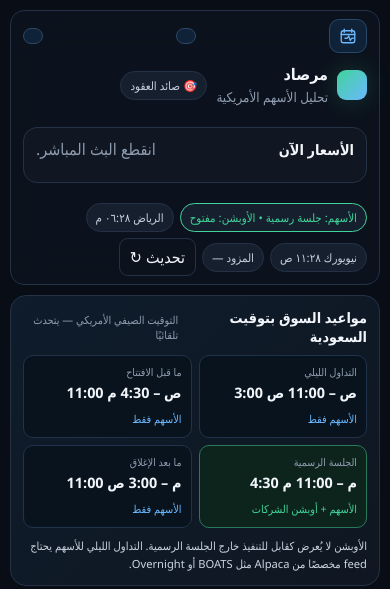
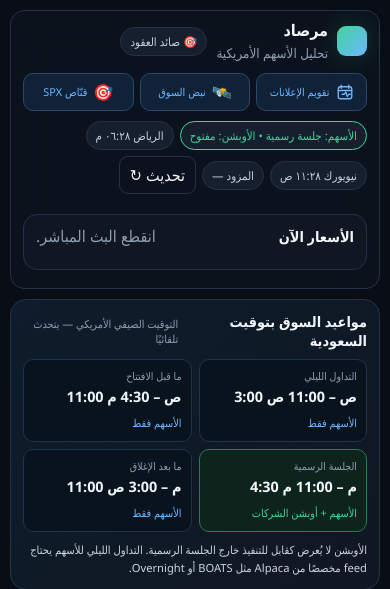
Before and after one commit to lop200/market-platform-5, a FastAPI app: page / in a window 390 px wide. Shown: the top 589 px of the page. Run offline with FastAPI, Linux system fonts and the light colour scheme; data that the repository does not hold is empty.

Commit message:
Keep quick navigation visible on mobile

```diff
--- a/app/templates/index.html
+++ b/app/templates/index.html
@@ -30,7 +30,7 @@
 .tick.down{border-color:var(--red)}.tick.down .tick-price{color:var(--red)}
 .tick.stale{opacity:.55}
 .tick-flag{font-size:.62rem;color:var(--yellow)}
-@media(prefers-reduced-motion:reduce){.tick{transition:none}}.chip{font-size:.72rem;color:#c8d2df;background:var(--surface2);border:1px solid var(--line);border-radius:999px;padding:6px 9px}.refresh{border:1px solid var(--line);background:transparent;color:var(--text);border-radius:9px;padding:7px 10px;cursor:pointer}.earnings-nav{display:flex;align-items:center;gap:6px;color:var(--blue);text-decoration:none;border:1px solid #294967;background:#102238;border-radius:10px;padding:7px 9px;font-size:.74rem;white-space:nowrap}.earnings-nav svg{flex:none}
+@media(prefers-reduced-motion:reduce){.tick{transition:none}}.chip{font-size:.72rem;color:#c8d2df;background:var(--surface2);border:1px solid var(--line);border-radius:999px;padding:6px 9px}.refresh{border:1px solid var(--line);background:transparent;color:var(--text);border-radius:9px;padding:7px 10px;cursor:pointer}.quick-nav{display:flex;align-items:center;gap:6px}.earnings-nav{display:flex;align-items:center;justify-content:center;gap:6px;color:var(--blue);text-decoration:none;border:1px solid #294967;background:#102238;border-radius:10px;padding:7px 9px;font-size:.74rem;white-space:nowrap;min-height:38px}.earnings-nav svg{flex:none}.nav-icon{font-size:1rem;line-height:1;flex:none}.nav-label{display:inline}
     .hero{display:grid;gap:10px;margin:12px 0}.search-panel,.scan-panel,.card,.stat,.progress-panel{background:var(--surface);border:1px solid var(--line);border-radius:16px}.search-panel,.scan-panel{padding:14px}.eyebrow{font-size:.7rem;color:var(--blue);font-weight:700}.search-panel h2{font-size:1.35rem;margin:5px 0 12px}.search-row{display:grid;grid-template-columns:1fr auto;gap:7px;position:relative}.search-row input{width:100%;min-width:0;background:#0a111b;border:1px solid #304158;color:var(--text);border-radius:11px;padding:13px;text-transform:uppercase;outline:none}.search-row input:focus{border-color:var(--blue);box-shadow:0 0 0 3px #6bb8ff18}.btn{border:0;border-radius:11px;padding:10px 14px;font-weight:750;cursor:pointer}.btn-green{background:var(--green);color:#06251b}.btn-blue{background:var(--blue);color:#061827}.suggestions{display:none;position:absolute;top:calc(100% + 5px);right:0;left:72px;background:#101a28;border:1px solid var(--line);border-radius:12px;z-index:40;overflow:auto;max-height:290px}.suggestions.open{display:block}.suggestion{display:flex;width:100%;gap:10px;padding:10px;border:0;border-bottom:1px solid var(--line);background:none;color:var(--text);text-align:right;cursor:pointer}.suggestion b{direction:ltr;color:var(--blue);min-width:60px}.suggestion span{color:var(--muted)}
     .scan-panel{display:grid;gap:10px}.scan-head{display:flex;justify-content:space-between;align-items:center}.scan-head h2{font-size:1rem;margin:0}.filters{display:grid;grid-template-columns:1fr;gap:7px}.filters select,.filters input{min-width:0;width:100%;background:#0a111b;color:var(--text);border:1px solid var(--line);border-radius:9px;padding:9px}.custom-range{display:none;grid-template-columns:1fr 1fr;gap:7px}.custom-range.show{display:grid}
     .stats{display:grid;grid-template-columns:repeat(2,1fr);gap:8px;margin-bottom:12px}.stat{padding:12px}.stat small{display:block;color:var(--muted);font-size:.72rem}.stat b{display:block;font-size:1.35rem;margin-top:5px}.green{color:var(--green)}.yellow{color:var(--yellow)}.red{color:var(--red)}.blue{color:var(--blue)}
@@ -38,7 +38,7 @@
     .session-guide{margin:10px 0 0;padding:12px;background:linear-gradient(135deg,#0e1c2b,#101722);border:1px solid var(--line);border-radius:16px}.session-guide-head{display:flex;justify-content:space-between;gap:8px;align-items:center;margin-bottom:9px}.session-guide-head h2{font-size:.9rem;margin:0}.session-guide-head span{font-size:.68rem;color:var(--muted)}.session-times{display:grid;grid-template-columns:repeat(2,minmax(0,1fr));gap:7px}.session-time{padding:9px;background:#09131e;border:1px solid #20334a;border-radius:10px;min-width:0}.session-time small{display:block;color:var(--muted);font-size:.66rem}.session-time b{display:block;margin:4px 0;font-size:.9rem;direction:ltr;text-align:right}.session-time em{font-style:normal;color:var(--blue);font-size:.68rem}.session-time.official{border-color:#287a5b;background:#0d241d}.session-time.official em{color:var(--green)}.session-note{margin:9px 0 0;color:#cbd5e1;font-size:.7rem;line-height:1.6}
     .section-head{display:flex;justify-content:space-between;align-items:end;margin:18px 2px 9px}.section-head h2{font-size:1.03rem;margin:0}.section-head span{font-size:.72rem;color:var(--muted)}.cards{display:grid;grid-template-columns:1fr;gap:9px}.card{padding:13px;min-width:0}.card-top{display:flex;justify-content:space-between;gap:8px}.symbol-name{display:flex;align-items:center;gap:8px}.symbol-name b{direction:ltr;font-size:1.05rem}.state{font-size:.68rem;padding:5px 8px;border-radius:999px;background:#254634;color:#8ff0c4}.watch .state{background:#4a3d1e;color:#ffe09a}.price{direction:ltr;font-weight:750}.mini-grid{display:grid;grid-template-columns:repeat(2,1fr);gap:6px;margin-top:11px}.mini{background:#0a121c;border-radius:8px;padding:8px;min-width:0}.mini small{display:block;color:var(--muted);font-size:.65rem}.mini b{display:block;margin-top:3px;font-size:.83rem;overflow-wrap:anywhere}.reason{color:#c9d3df;font-size:.8rem;line-height:1.55;margin:10px 0}.card-link{display:block;text-align:center;border:1px solid var(--line);border-radius:9px;padding:8px;color:var(--blue);text-decoration:none;font-size:.8rem}.empty{padding:22px;text-align:center;color:var(--muted);border:1px dashed var(--line);border-radius:14px}.hidden{display:none!important}
     .inline-analysis{margin-top:12px;border-top:1px solid var(--line);padding-top:12px}.inline-head{display:flex;justify-content:space-between;align-items:center;gap:8px}.inline-head b{direction:ltr;font-size:1.1rem}.inline-price{text-align:left;direction:ltr;font-weight:750}.inline-price small{display:block;color:var(--muted);font-size:.63rem;direction:rtl}.btn-x{background:none;border:0;color:var(--muted);font-size:1rem;cursor:pointer;padding:4px 6px}.contract-table{width:100%;border-collapse:collapse;margin-top:11px;display:block;overflow-x:auto}.contract-table td{background:#0a121c;padding:8px;font-size:.78rem;border-bottom:1px solid var(--line);white-space:nowrap}.contract-table td b{direction:ltr;display:block;font-size:.72rem}.contract-table small{display:block;color:var(--muted);font-size:.62rem;margin-top:2px}.basis{color:var(--muted);font-size:.7rem;margin:9px 0;line-height:1.5}.card.wild{border-color:#7a4a1e}.wild-flag{background:#3a2410;border:1px solid #7a4a1e;color:#ffd9a6;border-radius:9px;padding:8px 10px;margin-bottom:9px;font-size:.72rem;line-height:1.55}.plan-direction{border-radius:10px;padding:9px 11px;margin-top:10px;border:1px solid #24537a;background:#102c43}.plan-direction.short{border-color:#6c2934;background:#35131b}.plan-direction b{display:block;font-size:.85rem}.plan-direction small{display:block;color:#c7d7e8;margin-top:3px;line-height:1.5;font-size:.7rem}
-    @media(max-width:719px){.topbar{flex-wrap:wrap}.statusbar{width:100%;order:3}.earnings-nav span{display:none}}
+    @media(max-width:719px){.topbar{flex-wrap:wrap}.brand{order:1}.quick-nav{order:2;width:100%;display:grid;grid-template-columns:repeat(3,minmax(0,1fr));gap:6px}.earnings-nav{width:100%;padding:8px 4px;white-space:normal;text-align:center;line-height:1.25}.nav-label{display:inline;font-size:.68rem}.statusbar{width:100%;order:3}.live-strip{order:4}}
     @media(min-width:720px){.shell{padding:14px}.session-times{grid-template-columns:repeat(4,minmax(0,1fr))}.hero{grid-template-columns:1.35fr .9fr}.filters{grid-template-columns:1.2fr .7fr}.stats{grid-template-columns:repeat(4,1fr)}.counter-grid{grid-template-columns:repeat(4,1fr)}.cards{grid-template-columns:repeat(2,1fr)}}
     @media(min-width:1100px){.cards{grid-template-columns:repeat(3,1fr)}.counter-grid{grid-template-columns:repeat(7,1fr)}}
     @media(min-width:1700px){.cards{grid-template-columns:repeat(4,1fr)}}
@@ -47,9 +47,11 @@
 <body>
 <main class="shell">
   <header class="topbar">
-    <a class="earnings-nav" href="/earnings" title="مواعيد إعلانات الأرباح ومخاطرها"><svg width="18" height="18" viewBox="0 0 24 24" fill="none" aria-hidden="true"><rect x="3" y="5" width="18" height="16" rx="3" stroke="currentColor" stroke-width="1.8"/><path d="M7 3v4M17 3v4M3 10h18M8 15h3l2-3 2 6 2-3h2" stroke="currentColor" stroke-width="1.8" stroke-linecap="round" stroke-linejoin="round"/></svg><span>تقويم الإعلانات</span></a>
-    <a class="earnings-nav" href="/news" title="الأخبار الموثوقة المؤثرة"><span>🛰️ نبض السوق</span></a>
-    <a class="earnings-nav" href="/spx" title="سياق الأخبار المؤثرة على SPX"><span>🎯 قنّاص SPX</span></a>
+    <nav class="quick-nav" aria-label="روابط المنصة السريعة">
+      <a class="earnings-nav" href="/earnings" title="مواعيد إعلانات الأرباح ومخاطرها"><svg class="nav-icon" width="18" height="18" viewBox="0 0 24 24" fill="none" aria-hidden="true"><rect x="3" y="5" width="18" height="16" rx="3" stroke="currentColor" stroke-width="1.8"/><path d="M7 3v4M17 3v4M3 10h18M8 15h3l2-3 2 6 2-3h2" stroke="currentColor" stroke-width="1.8" stroke-linecap="round" stroke-linejoin="round"/></svg><span class="nav-label">تقويم الإعلانات</span></a>
+      <a class="earnings-nav" href="/news" title="الأخبار الموثوقة المؤثرة"><span class="nav-icon" aria-hidden="true">🛰️</span><span class="nav-label">نبض السوق</span></a>
+      <a class="earnings-nav" href="/spx" title="سياق الأخبار المؤثرة على SPX"><span class="nav-icon" aria-hidden="true">🎯</span><span class="nav-label">قنّاص SPX</span></a>
+    </nav>
     <div class="brand"><span class="logo"></span><div><h1>مرصاد</h1><small>تحليل الأسهم الأمريكية</small></div><span class="chip" title="يحلل السهم أولًا ثم عقود الشركة">🎯 صائد العقود</span></div>
     <div class="statusbar"><span class="chip" id="marketState">حالة السوق: —</span><span class="chip" id="riyadh">الرياض —</span><span class="chip" id="newyork">نيويورك —</span><span class="chip" id="provider">المزود —</span><button class="refresh" id="refresh">تحديث ↻</button></div>
     <section class="live-strip" aria-live="polite">
```
Also changed, not shown: tests/test_earnings_calendar.py (+13 -0 lines).
